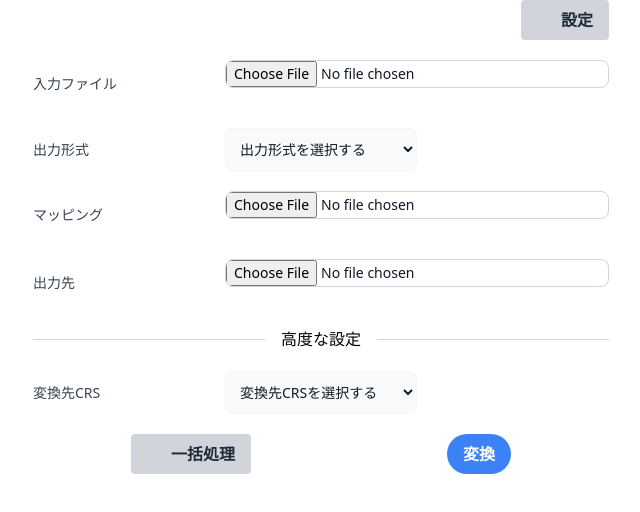
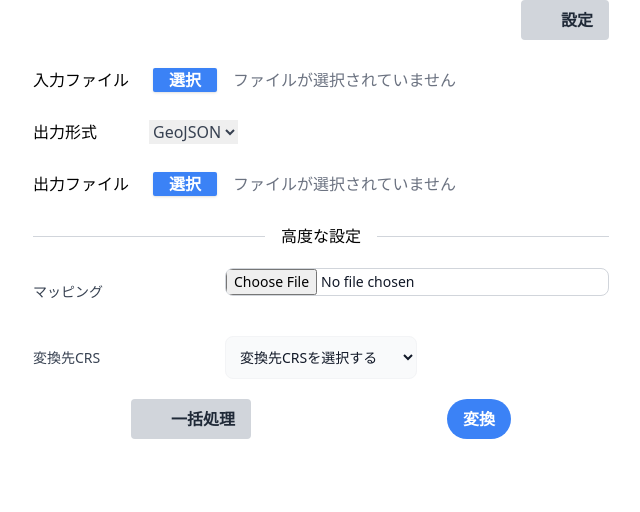
Before and after one commit to MIERUNE/plateau-gis-converter, a SvelteKit app in the folder app/: page / in a window 1280 px wide. Shown: the top 512 px of the page, without its empty margins (319-959 px from the left). Built offline with nearby package versions, Linux system fonts and the light colour scheme; some icons are missing.

Commit message:
入出力選択

```diff
--- a/app/src/lib/settings.ts
+++ b/app/src/lib/settings.ts
@@ -1,9 +1,9 @@
-const fileTypeOptions = ['GeoJSON', 'GeoPackage', 'CZML'];
+const fileTypeOptions = ['GeoJSON', 'PLY'];
 
 const crsOptions = [
-    { value: 'EPSG:6678', label: 'JGD2011 / Japan Plane Rectangular CS X' },
-    { value: 'EPSG:4326', label: 'WGS 84' },
-    { value: 'EPSG:3857', label: 'Web Mercator' }
+	{ value: 'EPSG:6678', label: 'JGD2011 / Japan Plane Rectangular CS X' },
+	{ value: 'EPSG:4326', label: 'WGS 84' },
+	{ value: 'EPSG:3857', label: 'Web Mercator' }
 ];
 
 export { fileTypeOptions, crsOptions };
--- a/app/src/routes/+page.svelte
+++ b/app/src/routes/+page.svelte
@@ -1,16 +1,30 @@
 <script>
 	import { invoke } from '@tauri-apps/api/tauri';
+	import { dialog } from '@tauri-apps/api';
 	import { fileTypeOptions, crsOptions } from '$lib/settings';
 	import { Icon } from 'svelte-materialdesign-icons';
 
-	let name = '';
-	let greetMsg = '';
+	let inputPath = '';
+	let filetype = fileTypeOptions[0];
+	let outputPath = '';
 
-	async function greet() {
-		greetMsg = await invoke('greet', { name });
+	async function openInputDialog() {
+		const res = await dialog.open({
+			multiple: false,
+			directory: false,
+			filters: [
+				{
+					name: 'CityGML',
+					extensions: ['gml']
+				}
+			]
+		});
+		inputPath = Array.isArray(res) ? res[0] : res ?? '';
 	}
-	async function mierune() {
-		greetMsg = await invoke('mierune');
+
+	async function openOutputDialog() {
+		const res = await dialog.save();
+		outputPath = Array.isArray(res) ? res[0] : res;
 	}
 </script>
 
@@ -27,35 +41,47 @@
 				</button>
 			</div>
 
-			<div class="grid grid-cols-3 items-center">
-				<label for="form" class="col-span-1 block text-sm font-medium text-gray-700"
-					>入力ファイル</label
-				>
-				<div class="col-span-2">
-					<div class="bg-white justify-center">
-						<input
-							class="block w-full mb-5 text-sm text-gray-900 border border-gray-300 rounded-lg cursor-pointer"
-							id="default_size"
-							type="file"
-						/>
+			<div class="flex gap-2 items-center">
+				<h2>入力ファイル</h2>
+				<div class="bg-white px-4 py-2 rounded-xl flex gap-4">
+					<button
+						on:click={openInputDialog}
+						class="bg-blue-500 hover:bg-blue-700 text-white font-bold rounded-sm px-4 shadow"
+						>選択</button
+					>
+					<div class={inputPath ? 'text-gray-800' : 'text-gray-500'}>
+						{inputPath || 'ファイルが選択されていません'}
 					</div>
 				</div>
 			</div>
 
-			<div class="grid grid-cols-3 items-center">
-				<label for="form" class="col-span-1 block text-sm font-medium text-gray-700">出力形式</label
-				>
-				<div class="bg-white">
-					<select
-						id="File type"
-						class="bg-gray-50 border border-gray-100 text-gray-900 text-sm rounded-lg focus:ring-blue-500 focus:border-blue-500 block w-full p-2.5"
+			<div class="flex gap-2 items-center">
+				<label for="filetype-select" class="mr-11">出力形式</label>
+				<select bind:value={filetype} name="filetype" id="filetype-select" class="text-gray-700">
+					{#each fileTypeOptions as fileType}
+						<option value={fileType}>{fileType}</option>
+					{/each}
+				</select>
+			</div>
+
+			<div class="flex gap-2 items-center">
+				<h2>出力ファイル</h2>
+				<div class="bg-white px-4 py-2 rounded-xl flex gap-4">
+					<button
+						on:click={openOutputDialog}
+						class="bg-blue-500 hover:bg-blue-700 text-white font-bold rounded-sm px-4 shadow"
+						>選択</button
 					>
-						<option selected>出力形式を選択する</option>
-						{#each fileTypeOptions as fileType}
-							<option value={fileType}>{fileType}</option>
-						{/each}
-					</select>
+					<div class={outputPath ? 'text-gray-800' : 'text-gray-500'}>
+						{outputPath || 'ファイルが選択されていません'}
+					</div>
 				</div>
+			</div>
+
+			<div
+				class="my-8 flex items-center gap-4 before:h-px before:flex-1 before:bg-gray-300 before:content-[''] after:h-px after:flex-1 after:bg-gray-300 after:content-['']"
+			>
+				高度な設定
 			</div>
 
 			<div class="grid grid-cols-3 items-center">
@@ -71,25 +97,6 @@
 						/>
 					</div>
 				</div>
-			</div>
-
-			<div class="grid grid-cols-3 items-center">
-				<label for="form" class="col-span-1 block text-sm font-medium text-gray-700">出力先</label>
-				<div class="col-span-2">
-					<div class="bg-white justify-center">
-						<input
-							class="block w-full mb-5 text-sm text-gray-900 border border-gray-300 rounded-lg cursor-pointer"
-							id="default_size"
-							type="file"
-						/>
-					</div>
-				</div>
-			</div>
-
-			<div
-				class="my-8 flex items-center gap-4 before:h-px before:flex-1 before:bg-gray-300 before:content-[''] after:h-px after:flex-1 after:bg-gray-300 after:content-['']"
-			>
-				高度な設定
 			</div>
 
 			<div class="grid grid-cols-3 items-center">
```
Also changed, not shown: 1 other file (tests, documents, lock files or other folders).
